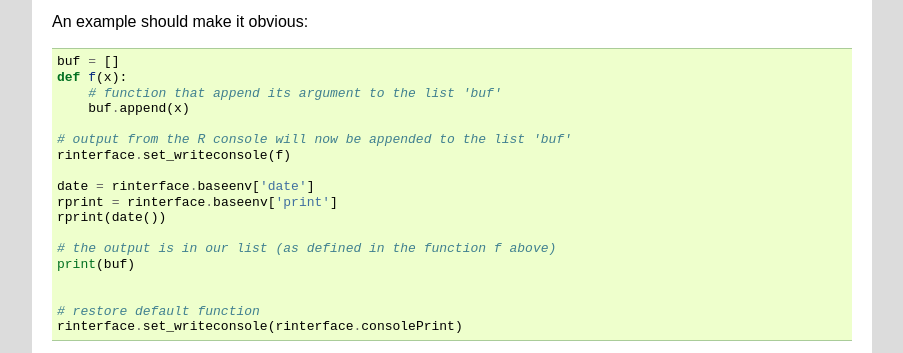
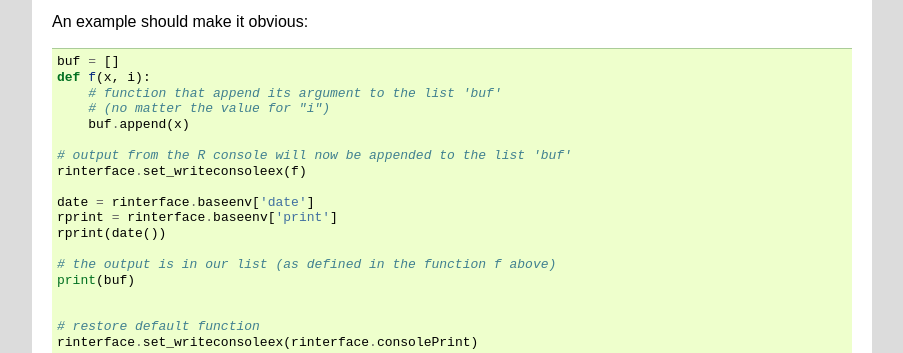
Before and after one commit to rpy2/rpy2, a Sphinx documentation site: the page built from doc/source/callbacks.rst, in a window 1280 px wide and 900 px high, scrolled down 1049 px, cut to the strip 190-543 px from the top of the window. Shown: the whole strip, without its empty margins (198-1101 px from the left). Built offline with Sphinx 7.4.7, drawn with Linux system fonts in a browser that asks for light colours; formulas are drawn with MathJax 3.

Commit message:
update the doc for consoleex instead of console

```diff
--- a/doc/source/callbacks.rst
+++ b/doc/source/callbacks.rst
@@ -72,12 +72,13 @@ is a simple write to :data:`sys.stdout`
 An example should make it obvious::
 
    buf = []
-   def f(x):
+   def f(x, i):
        # function that append its argument to the list 'buf'
+       # (no matter the value for "i")
        buf.append(x)
 
    # output from the R console will now be appended to the list 'buf'
-   rinterface.set_writeconsole(f)
+   rinterface.set_writeconsoleex(f)
 
    date = rinterface.baseenv['date']
    rprint = rinterface.baseenv['print']
@@ -88,12 +89,12 @@ An example should make it obvious::
 
 
    # restore default function
-   rinterface.set_writeconsole(rinterface.consolePrint)
+   rinterface.set_writeconsoleex(rinterface.consolePrint)
 
 
-.. autofunction:: rpy2.rinterface.set_writeconsole(f)
+.. autofunction:: rpy2.rinterface.set_writeconsoleex(f)
 
-.. autofunction:: rpy2.rinterface.get_writeconsole()
+.. autofunction:: rpy2.rinterface.get_writeconsoleex()
 
    :rtype: a callable
 
```
